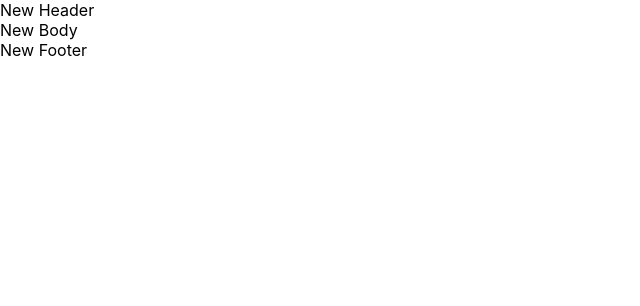
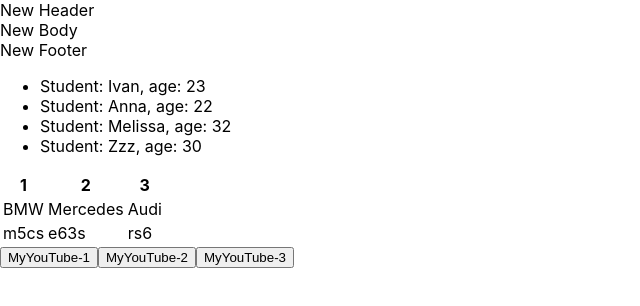
Before and after one commit to ivanrussui/Microtasks, a React (Create React App) app: page / in a window 1280 px wide. Shown: the top 306 px of the page, without its empty margins (0-640 px from the left). Built offline with nearby package versions, Linux system fonts and the light colour scheme.

Commit message:
03 - Button

```diff
--- /dev/null
+++ b/src/03/ButtonWrap.tsx
@@ -0,0 +1,57 @@
+import { Button } from './components/Button';
+
+export const ButtonWrap = () => {
+
+    // const myButton1 = (subscriber: string, age: number, adress: string) => {
+    //     console.log(subscriber, age, adress)
+    // }
+    //
+    // const myButton2 = (subscriber: string, age: number) => {
+    //     console.log(subscriber, age)
+    // }
+    //
+    // const myButton3 = () => {
+    //     console.log('I stupid button')
+    // }
+
+    type ButtonType = {
+        subscriber?: string
+        age?: number
+        address?: string
+    }
+
+    const myButton1 = ({ subscriber, age, address }: ButtonType) => {
+        console.log(subscriber, age, address)
+    }
+
+    const myButton2 = ({ subscriber, age }: ButtonType) => {
+        console.log(subscriber, age)
+    }
+
+    const myButton3 = ({}) => {
+        console.log('I stupid button')
+    }
+
+    const callbackArr = [
+        { type: '1', callback: myButton1 },
+        { type: '2', callback: myButton2 },
+        { type: '3', callback: myButton3 },
+    ]
+
+    const launchCorrectFunc = (type: string, subscriber?: string, age?: number, address?: string) => {
+        const result = callbackArr.filter(t => t.type === type)[0].callback
+        result({ subscriber, age, address })
+    }
+
+    return (
+        <>
+            <Button name={'MyYouTube-1'} callback={() => launchCorrectFunc('1', 'Vasya', 33, 'live in Moscow')} />
+            <Button name={'MyYouTube-2'} callback={() => launchCorrectFunc('2', 'Nina', 22)} />
+            <Button name={'MyYouTube-3'} callback={() => launchCorrectFunc('3')} />
+
+            {/*<Button name={'MyYouTube-1'} callback={() => myButton1('Vasya', 33, 'live in Moscow')} />*/}
+            {/*<Button name={'MyYouTube-2'} callback={() => myButton2('Nina', 22)} />*/}
+            {/*<Button name={'MyYouTube-3'} callback={myButton3} />*/}
+        </>
+    )
+}
--- /dev/null
+++ b/src/03/components/Button.tsx
@@ -0,0 +1,16 @@
+type buttonType = {
+    name: string
+    callback: () => void
+}
+
+export const Button = (props: buttonType) => {
+    const buttonHandler = () => {
+        return (
+            props.callback()
+        )
+    }
+
+    return (
+        <button onClick={buttonHandler}>{props.name}</button>
+    );
+}
--- a/src/App.tsx
+++ b/src/App.tsx
@@ -1,11 +1,15 @@
 import React from 'react';
 import './App.css';
 import { Site } from './01/Site';
+import { StudentsWrap } from './02/StudentsWrap';
+import { ButtonWrap } from './03/ButtonWrap';
 
 function App() {
     return (
         <>
             <Site />
+            <StudentsWrap />
+            <ButtonWrap />
         </>
     );
 }
```
